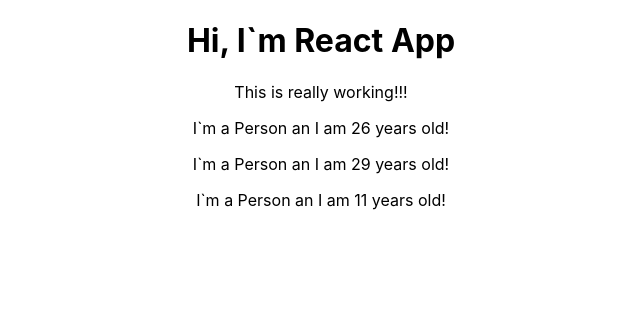
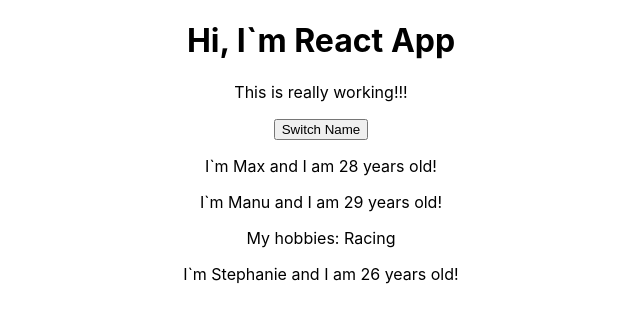
Before and after one commit to djordjereact/new-app, a React (Create React App) app: page / in a window 1280 px wide. Shown: the top 322 px of the page, without its empty margins (319-959 px from the left). Built offline with nearby package versions, Linux system fonts and the light colour scheme.

Commit message:
Change value dynamic

```diff
--- a/src/App.js
+++ b/src/App.js
@@ -1,17 +1,44 @@
-import React from 'react';
+import React, { Component } from 'react';
 import './App.css';
 import Person from './Person/Person';
 
-function App() {
+class App extends Component {
+    state ={
+        persons: [
+            { name: 'Max', age: 28 },
+            { name: 'Manu', age: 29 },
+            { name: 'Stephanie', age: 26 }
+        ],
+        otherState: 'some other value'
+
+    }
+
+    switchNameHandler = () => {
+        //console.log('Was clicked');
+        this.setState({persons: [
+                { name: 'Maximilan', age: 28 },
+                { name: 'Manu', age: 29 },
+                { name: 'Stephanie', age: 27 }
+            ]
+        }
+       )
+      }
+
+  render () {
       return (
           <div className="App">
               <h1>Hi, I`m React App</h1>
               <p>This is really working!!!</p>
-        <Person/>
-        <Person/>
-        <Person/>
+              <button onClick={this.switchNameHandler}>Switch Name</button>
+              <Person name={this.state.persons[0].name} age={this.state.persons[0].age}/>
+              <Person name={this.state.persons[1].name} age={this.state.persons[1].age}>My hobbies: Racing</Person>
+              <Person name={this.state.persons[2].name} age={this.state.persons[2].age}/>
           </div>
         );
+  }
+
+
+
   // return React.createElement('div',{className: "App"}, React.createElement('h1',null, 'Does this work now?'))
 }
 
--- a/src/Person/Person.js
+++ b/src/Person/Person.js
@@ -1,7 +1,12 @@
 import React from 'react';
 
-const person = () => {
-    return <p>I`m a Person an I am {Math.floor(Math.random() * 30)} years old!</p>
+const person = (props) => {
+    return(
+        <div>
+            <p>I`m {props.name} and I am {props.age} years old!</p>
+            <p>{props.children}</p>
+        </div>
+    );
 }
 
 export default person;
```
Lines whose indentation alone changed are shown as unchanged.
